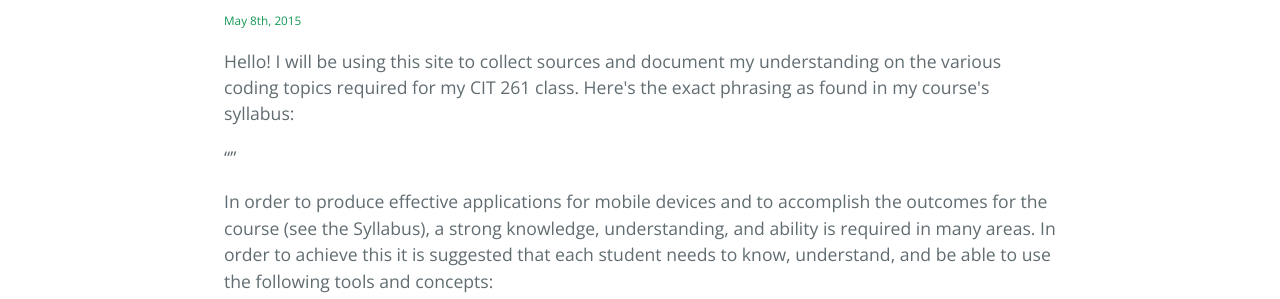
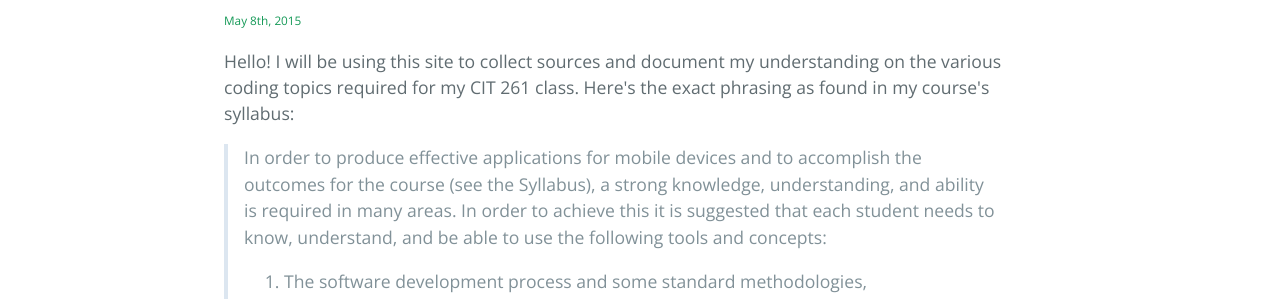
Before and after one commit to Ahuire-Ricardo/reed-jacob.github.io, a plain HTML site: page index.html in a window 1280 px wide. Shown: the part 421-720 px from the top of the page. Drawn offline with nearby package versions, Linux system fonts and the light colour scheme.

Commit message:
Update index.html

```diff
--- a/index.html
+++ b/index.html
@@ -21,7 +21,7 @@
 
         <p>Hello! I will be using this site to collect sources and document my understanding on the various coding topics required for my CIT 261 class. Here's the exact phrasing as found in my course's syllabus:</p>
 
-          <q></q><p>In order to produce effective applications for mobile devices and to accomplish the outcomes for the course (see the Syllabus), a strong knowledge, understanding, and ability is required in many areas. In order to achieve this it is suggested that each student needs to know, understand, and be able to use the following tools and concepts:</p>
+          <blockquote><p>In order to produce effective applications for mobile devices and to accomplish the outcomes for the course (see the Syllabus), a strong knowledge, understanding, and ability is required in many areas. In order to achieve this it is suggested that each student needs to know, understand, and be able to use the following tools and concepts:</p>
 
           <ol>
           <li>The software development process and some standard methodologies,</li>
@@ -36,7 +36,7 @@
           </ol>
 
           <p>This list is not presented in any specific order and is not comprehensive of all that is needed to be successful in the mobile application industry, this course, nor the web application industry. The student will also need to identify other tools, topics, and/or abilities they may need, are interested in, and then know, understand, and use them effectively and well.</p>
-          </q>
+          </blockquote>
 
         <p>So there you have it. That is exactly what this site hopes to accomplish. Navigation ain't that pretty... but feel free to check out the contents of this site by selecting the links on the left.</p>
         <br>
```
